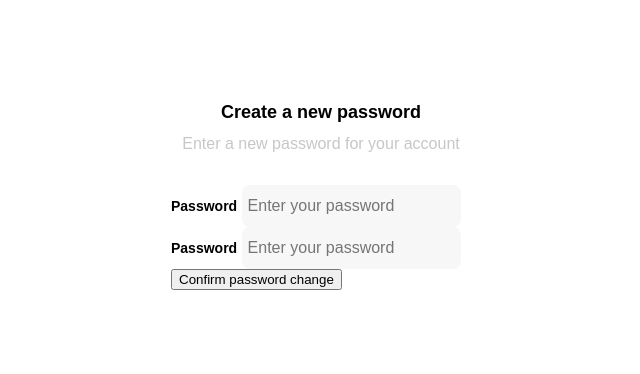
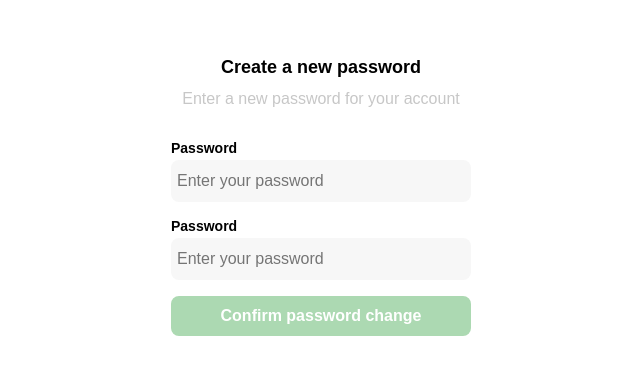
Before and after one commit to ManuelVoiden/FrontEndMot, a plain HTML site: page Clase1.html in a window 1280 px wide. Shown: the part 210-584 px from the top of the page, without its empty margins (319-959 px from the left). Drawn offline with Linux system fonts and the light colour scheme.

Commit message:
Added button styling

```diff
--- a/style.css
+++ b/style.css
@@ -4,7 +4,8 @@
     --dark: #232830;
     --very-light-pink: #C7C7C7;
     --text-input-field: #F7F7F7;
-    --hospital-green: #ACD9B2;
+    --accent_light: #ACD9B2;
+    --accent_dark: #5E9F9F;
     --sm: 14px;
     --md: 16px;
     --lg: 18px;
@@ -53,6 +54,12 @@ body{
     margin-bottom: 32px;
 }
 
+.form{
+    display: flex;
+    flex-direction: column;
+    width: 100%;
+}
+
 .label{
     font-size: var(--sm);
     font-weight: bold;
@@ -66,4 +73,23 @@ body{
     height:30px;
     font-size: var(--md);
     padding: 6px;
+    margin-bottom: 16px;
 }
+
+.primary-button{
+    background-color: var(--accent_light);
+    border: none;
+    border-radius: 8px;
+    height: 40px;
+    width: 100%;
+    font-size: var(--md);
+    color: var(--white);
+    font-weight: bold;
+    cursor: pointer;
+}
+
+.primary-button:hover{
+    background-color: var(--accent_dark);
+    border: 2px var(--very-light-pink) dotted;
+    transform: scale(1.015);
+}
```
